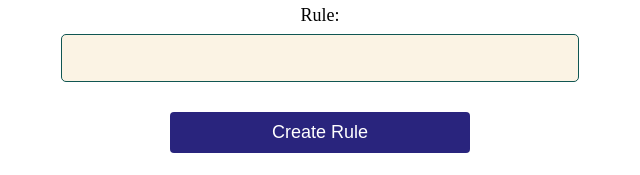
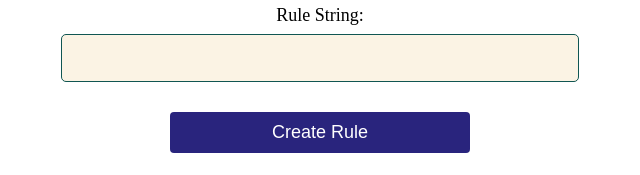
Before and after one commit to DIVY3200/Rule-Engine-with-AST, a website: page public/index.html in a window 1280 px wide. Shown: the part 351-526 px from the top of the page, 100-740 px from the left. Drawn offline with Linux system fonts and the light colour scheme.

Commit message:
index.html

```diff
--- a/public/index.html
+++ b/public/index.html
@@ -17,7 +17,7 @@
           <input type="text" id="ruleName" name="ruleName" required />
         </div>
         <div>
-          <label for="ruleString">Rule:</label>
+          <label for="ruleString">Rule String:</label>
           <input type="text" id="ruleString" name="ruleString" required />
         </div>
         <button type="submit">Create Rule</button>
```
